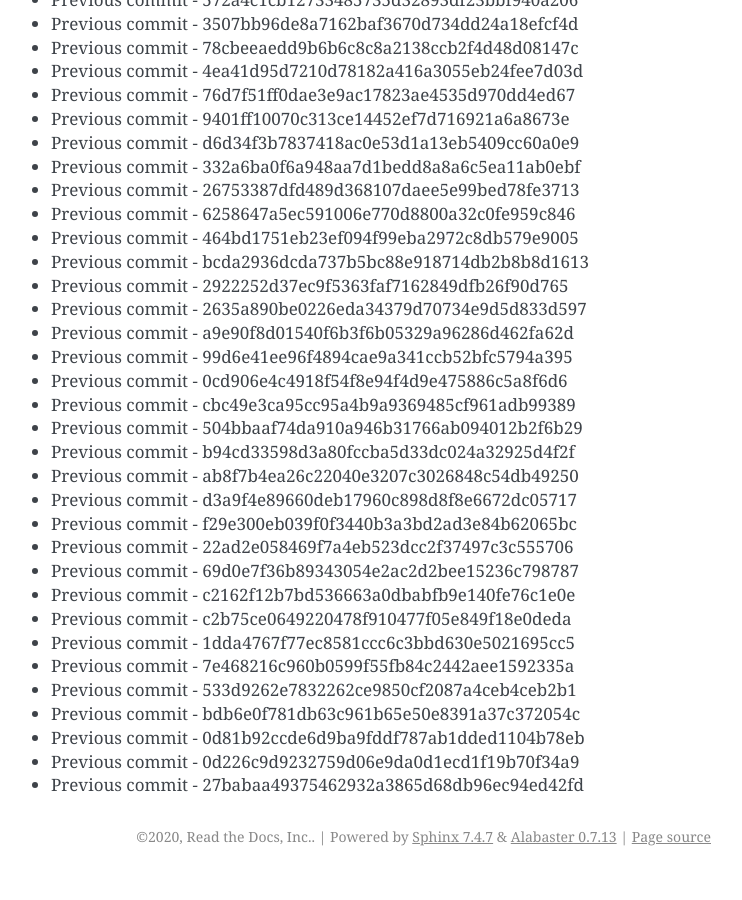
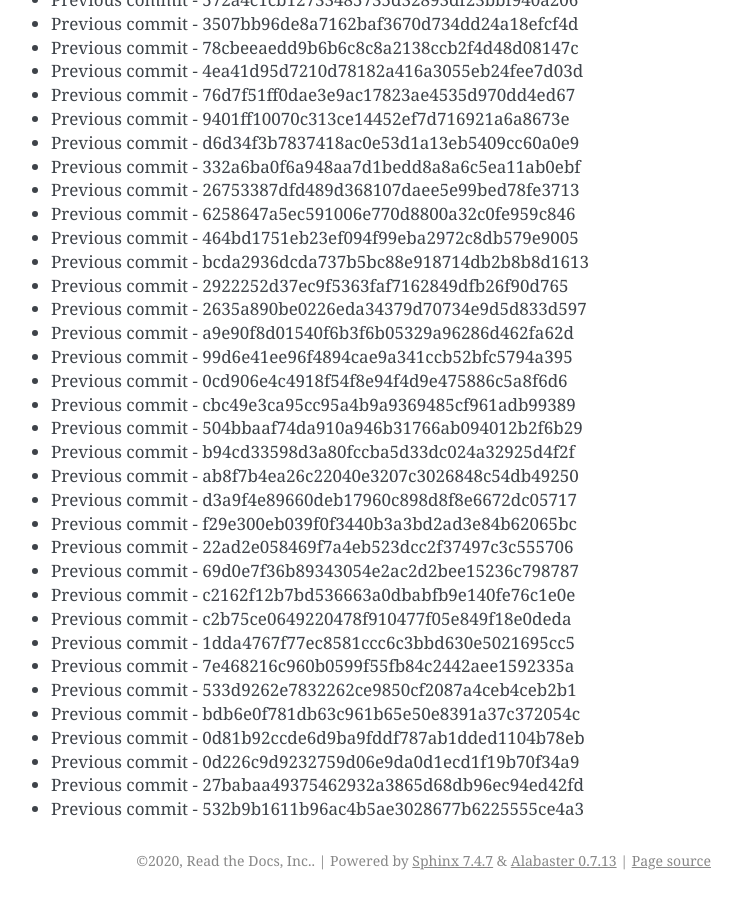
Before and after one commit to readthedocs/rtd-git-stresstest, a Sphinx documentation site: the page built from docs/updates.rst, in a window 1280 px wide and 900 px high, scrolled down 56007 px. Shown: the whole window, without its empty margins (399-1141 px from the left). Built offline with Sphinx 7.4.7, drawn with Linux system fonts in a browser that asks for light colours; before the commit the page ends 56883 px from its top, so only the background shows below that.

Commit message:
Generating commit from previous: 532b9b1611b96ac4b5ae3028677b6225555ce4a3

```diff
--- a/docs/updates.rst
+++ b/docs/updates.rst
@@ -2385,3 +2385,4 @@ It can be tested for any performance characteristics.
 * Previous commit - 0d81b92ccde6d9ba9fddf787ab1dded1104b78eb
 * Previous commit - 0d226c9d9232759d06e9da0d1ecd1f19b70f34a9
 * Previous commit - 27babaa49375462932a3865d68db96ec94ed42fd
+* Previous commit - 532b9b1611b96ac4b5ae3028677b6225555ce4a3
```
